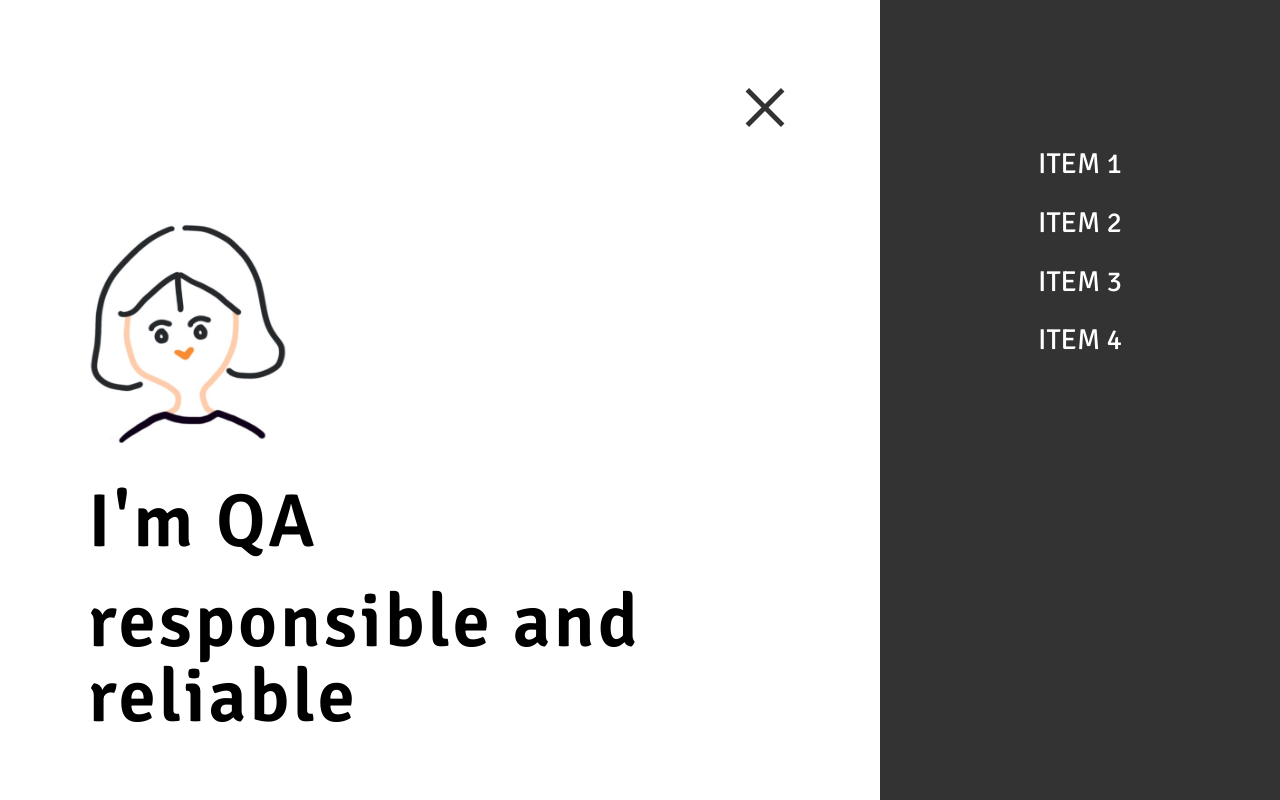
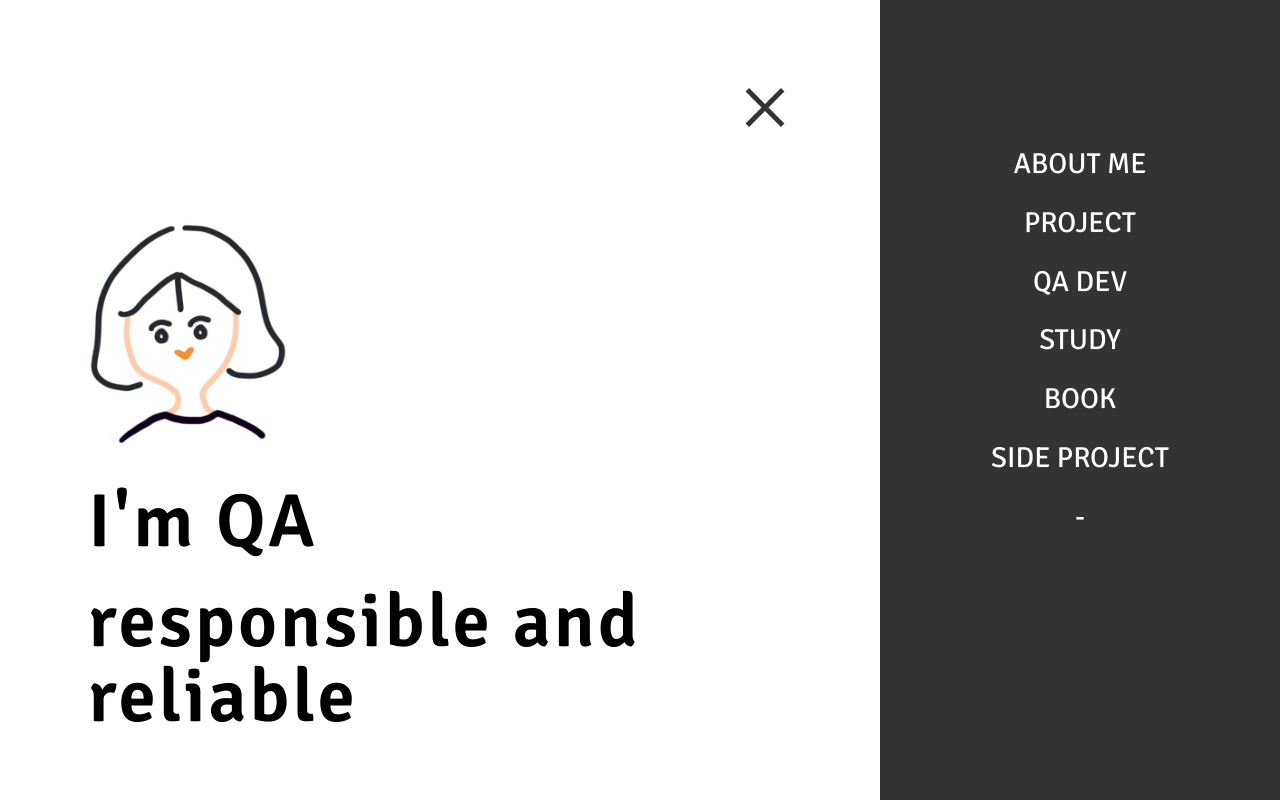
Before and after one commit to Nungdoo/nungdoo.github.io, a plain HTML site: page index.html in a window 1280 px wide. Both pictures are taken after a click on the element 965 px from the left and 107 px from the top of the page. Drawn offline with nearby package versions, Linux system fonts and the light colour scheme.

Commit message:
Update index.html
edit sidebar list

```diff
--- a/index.html
+++ b/index.html
@@ -42,10 +42,13 @@
 
     <div class="sidebar">
         <ul class="sidebar-list">
-            <li class="sidebar-item"><a href="#" class="sidebar-anchor">Item 1</a></li>
-            <li class="sidebar-item"><a href="#" class="sidebar-anchor">Item 2</a></li>
-            <li class="sidebar-item"><a href="#" class="sidebar-anchor">Item 3</a></li>
-            <li class="sidebar-item"><a href="#" class="sidebar-anchor">Item 4</a></li>
+            <li class="sidebar-item"><a href="#" class="sidebar-anchor">ABOUT ME</a></li>
+            <li class="sidebar-item"><a href="#" class="sidebar-anchor">PROJECT</a></li>
+            <li class="sidebar-item"><a href="#" class="sidebar-anchor">QA DEV</a></li>
+            <li class="sidebar-item"><a href="#" class="sidebar-anchor">STUDY</a></li>
+            <li class="sidebar-item"><a href="#" class="sidebar-anchor">BOOK</a></li>
+            <li class="sidebar-item"><a href="#" class="sidebar-anchor">SIDE PROJECT</a></li>
+            <li class="sidebar-item"><a href="#" class="sidebar-anchor">-</a></li>
         </ul>
     </div>
 
```
